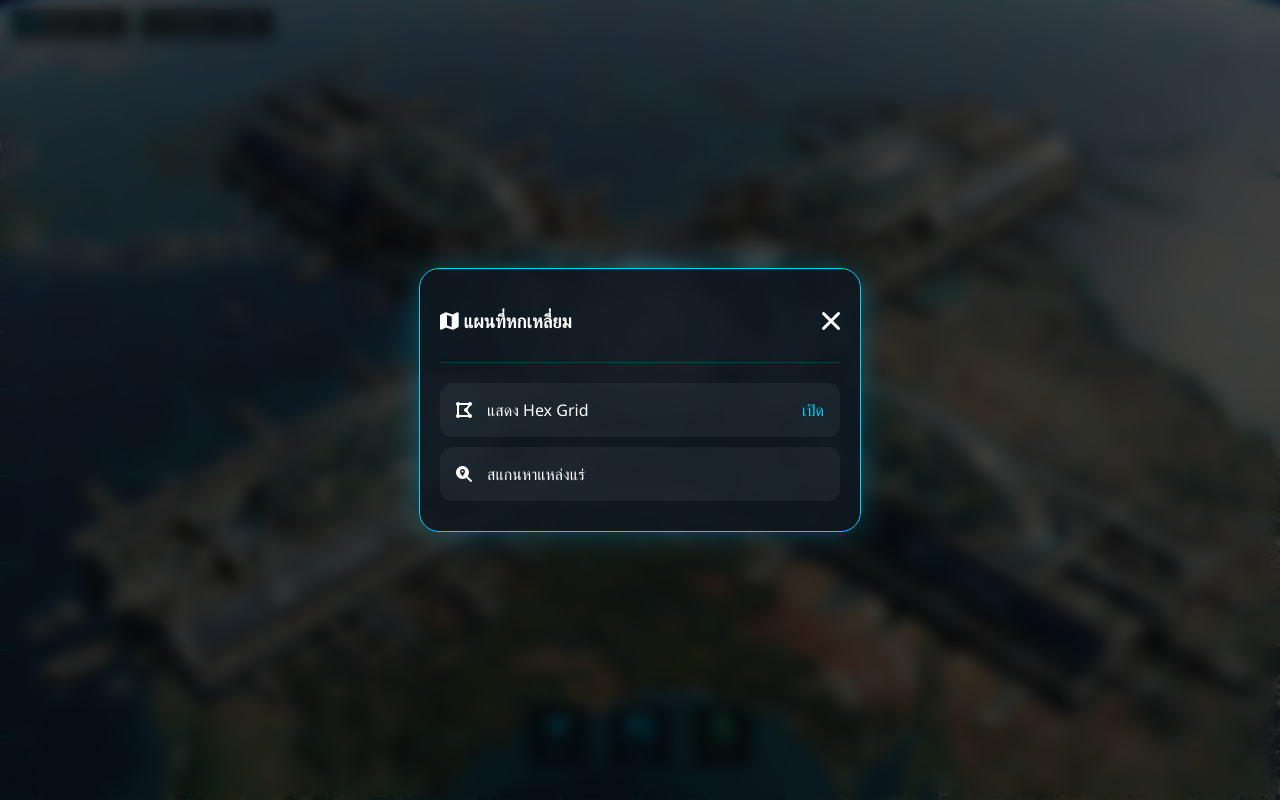
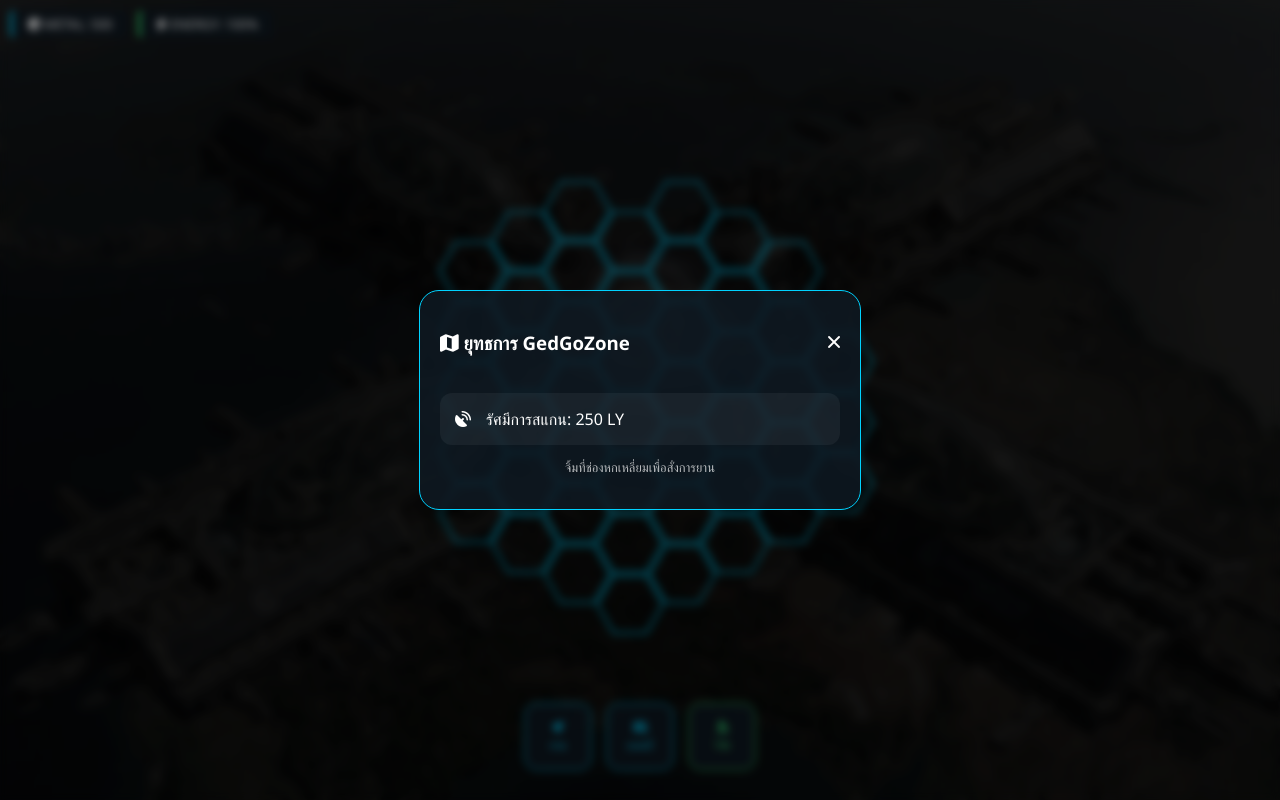
Before and after one commit to aoybtt-netizen/my-webboard, a website: page public/void_expedition.html in a window 1280 px wide. Both pictures are taken after a click on the element "แผนที่". Drawn offline with Linux system fonts and the light colour scheme.

Commit message:
game 0185

```diff
--- a/public/void_expedition.html
+++ b/public/void_expedition.html
@@ -9,7 +9,6 @@
         :root {
             --neon-blue: #00d2ff;
             --neon-green: #38ef7d;
-            --neon-red: #ff4b2b;
             --glass: rgba(15, 25, 35, 0.85);
         }
 
@@ -18,11 +17,11 @@
             width: 100%; height: 100%;
             overflow: hidden;
             background-color: #000;
-            font-family: 'Segoe UI', Tahoma, sans-serif;
+            font-family: 'Segoe UI', sans-serif;
             color: white;
         }
 
-        /* --- พื้นหลังสถานีอวกาศ --- */
+        /* --- พื้นหลังสถานีอวกาศ (เพิ่ม Transition สำหรับการทึบแสง) --- */
         #game-background {
             position: fixed;
             top: 0; left: 0; width: 100%; height: 100%;
@@ -30,108 +29,52 @@
             background-size: cover;
             background-position: center;
             z-index: 1;
+            transition: filter 0.6s ease, transform 0.6s ease;
         }
 
-        /* --- Canvas สำหรับวาด Hex Grid --- */
+        /* คลาสสำหรับทำให้พื้นหลังทึบแสงและซูมออกเล็กน้อย */
+        .bg-dimmed {
+            filter: brightness(0.15) saturate(0.5) blur(2px);
+            transform: scale(1.05);
+        }
+
+        /* --- Canvas สำหรับ Hex Grid (วงกลมตรงกลาง) --- */
         #hex-canvas {
             position: fixed;
             top: 0; left: 0;
-            z-index: 2;
-            pointer-events: none; /* ให้คลิกทะลุไปหา UI ได้ */
-            opacity: 0.5;
-            transition: opacity 0.5s;
+            z-index: 5;
+            pointer-events: none;
+            opacity: 0;
+            transition: opacity 0.5s ease;
         }
 
-        /* --- HUD ด้านบน (Resources) --- */
+        /* --- HUD & Navigation --- */
         .hud-top {
-            position: fixed;
-            top: calc(10px + env(safe-area-inset-top));
-            left: 10px; right: 10px;
-            display: flex; gap: 10px;
-            z-index: 100;
+            position: fixed; top: calc(10px + env(safe-area-inset-top));
+            left: 10px; right: 10px; display: flex; gap: 10px; z-index: 100;
         }
+        .res-item { background: var(--glass); padding: 5px 15px; border-radius: 5px; backdrop-filter: blur(5px); border-left: 3px solid var(--neon-blue); font-size: 0.8rem; }
 
-        .res-item {
-            background: var(--glass);
-            border-left: 3px solid var(--neon-blue);
-            padding: 5px 15px;
-            border-radius: 5px;
-            backdrop-filter: blur(5px);
-            font-size: 0.8rem;
+        .bottom-nav {
+            position: fixed; bottom: 30px; left: 50%; transform: translateX(-50%);
+            display: flex; gap: 15px; z-index: 1000;
         }
+        .nav-btn {
+            width: 65px; height: 65px; background: var(--glass); border: 1px solid var(--neon-blue);
+            border-radius: 12px; color: var(--neon-blue); display: flex; flex-direction: column;
+            align-items: center; justify-content: center; cursor: pointer; transition: 0.3s; font-size: 0.7rem; gap: 5px;
+        }
+        .nav-btn:active { transform: scale(0.9); }
 
-        /* --- ปุ่มนำทางด้านล่าง --- */
-        .bottom-nav {
-            position: fixed;
-            bottom: 30px; left: 50%;
-            transform: translateX(-50%);
-            display: flex; gap: 15px;
-            z-index: 1000;
+        /* --- Menu Overlay --- */
+        .menu-overlay {
+            position: fixed; top: 0; left: 0; width: 100%; height: 100%;
+            background: rgba(0, 0, 0, 0.4); backdrop-filter: blur(4px);
+            display: none; z-index: 2000; align-items: center; justify-content: center;
         }
-
-        .nav-btn {
-            width: 65px; height: 65px;
-            background: var(--glass);
-            border: 1px solid var(--neon-blue);
-            border-radius: 12px;
-            color: var(--neon-blue);
-            display: flex; flex-direction: column;
-            align-items: center; justify-content: center;
-            cursor: pointer; transition: 0.3s;
-            font-size: 0.7rem; gap: 5px;
-            backdrop-filter: blur(10px);
-        }
-        .nav-btn:active { transform: scale(0.9); border-color: var(--neon-green); }
-        .nav-btn i { font-size: 1.4rem; }
-
-        /* --- UI Overlay (Menus) --- */
-        .menu-overlay {
-            position: fixed;
-            top: 0; left: 0; width: 100%; height: 100%;
-            background: rgba(0, 0, 0, 0.7);
-            backdrop-filter: blur(8px);
-            display: none;
-            z-index: 2000;
-            align-items: center; justify-content: center;
-        }
-
-        .glass-panel {
-            background: var(--glass);
-            border: 1px solid var(--neon-blue);
-            border-radius: 20px;
-            width: 85%; max-width: 400px;
-            padding: 20px;
-            box-shadow: 0 0 30px rgba(0, 210, 255, 0.3);
-        }
-
-        .panel-header {
-            display: flex; justify-content: space-between; align-items: center;
-            margin-bottom: 20px; border-bottom: 1px solid rgba(0, 210, 255, 0.2);
-            padding-bottom: 10px;
-        }
-
-        .list-item {
-            background: rgba(255, 255, 255, 0.05);
-            padding: 15px; border-radius: 12px;
-            margin-bottom: 10px; display: flex; align-items: center; gap: 15px;
-            border: 1px solid transparent;
-        }
-        .list-item:active { border-color: var(--neon-green); }
-
-        .btn-close { font-size: 1.5rem; cursor: pointer; color: #fff; }
-
-        /* --- ย้อนกลับ --- */
-        .back-nav {
-            position: fixed;
-            top: calc(15px + env(safe-area-inset-top));
-            right: 15px;
-            z-index: 100;
-            background: rgba(255,255,255,0.1);
-            width: 35px; height: 35px;
-            border-radius: 50%;
-            display: flex; align-items: center; justify-content: center;
-            color: white; text-decoration: none;
-        }
+        .glass-panel { background: var(--glass); border: 1px solid var(--neon-blue); border-radius: 20px; width: 85%; max-width: 400px; padding: 20px; }
+        .panel-header { display: flex; justify-content: space-between; align-items: center; margin-bottom: 20px; }
+        .list-item { background: rgba(255,255,255,0.05); padding: 15px; border-radius: 12px; margin-bottom: 10px; display: flex; align-items: center; gap: 15px; }
     </style>
 </head>
 <body>
@@ -140,82 +83,48 @@
     <canvas id="hex-canvas"></canvas>
 
     <div class="hud-top">
-        <div class="res-item">
-            <i class="fas fa-cube" style="color:var(--neon-blue)"></i> METAL: <span id="res-metal">500</span>
+        <div class="res-item"><i class="fas fa-cube"></i> METAL: 500</div>
+        <div class="res-item" style="border-color: var(--neon-green);"><i class="fas fa-bolt"></i> ENERGY: 100%</div>
+    </div>
+
+    <div class="bottom-nav">
+        <div class="nav-btn" onclick="openMenu('ship-menu')">
+            <i class="fas fa-rocket"></i><span>ยาน</span>
         </div>
-        <div class="res-item" style="border-color: var(--neon-green);">
-            <i class="fas fa-bolt" style="color:var(--neon-green)"></i> ENERGY: <span id="res-energy">100%</span>
+        <div class="nav-btn" onclick="openMapMode()">
+            <i class="fas fa-map-marked-alt"></i><span>แผนที่</span>
+        </div>
+        <div class="nav-btn" style="border-color: var(--neon-green); color: var(--neon-green);" onclick="alert('วิจัย...')">
+            <i class="fas fa-microscope"></i><span>วิจัย</span>
         </div>
     </div>
 
-    <a href="gedgozonegame.html" class="back-nav"><i class="fas fa-times"></i></a>
-
-    <div class="bottom-nav">
-        <div class="nav-btn" onclick="openMenu('ship-menu')">
-            <i class="fas fa-rocket"></i>
-            <span>ยาน</span>
-        </div>
-        <div class="nav-btn" onclick="openMenu('map-menu')">
-            <i class="fas fa-map-marked-alt"></i>
-            <span>แผนที่</span>
-        </div>
-        <div class="nav-btn" style="border-color: var(--neon-green); color: var(--neon-green);" onclick="alert('ศูนย์วิจัย GedGo กำลังก่อสร้าง...')">
-            <i class="fas fa-microscope"></i>
-            <span>วิจัย</span>
-        </div>
-    </div>
-
-    <div id="ship-menu" class="menu-overlay" onclick="checkClose(event)">
+    <div id="map-menu" class="menu-overlay" onclick="closeMapMode(event)">
         <div class="glass-panel">
             <div class="panel-header">
-                <h3><i class="fas fa-satellite"></i> กองยานสำรวจ</h3>
-                <i class="fas fa-times btn-close" onclick="closeMenus()"></i>
+                <h3><i class="fas fa-map"></i> ยุทธการ GedGoZone</h3>
+                <i class="fas fa-times" style="cursor:pointer" onclick="closeMapMode()"></i>
             </div>
             <div class="list-item">
-                <i class="fas fa-space-shuttle fa-2x" style="color:var(--neon-blue)"></i>
-                <div style="flex:1">
-                    <b>GedGo Scout-01</b><br>
-                    <small style="color:var(--neon-green)">สถานะ: พร้อมปฏิบัติการ</small>
-                </div>
+                <i class="fas fa-satellite-dish"></i>
+                <div style="flex:1">รัศมีการสแกน: 250 LY</div>
             </div>
-            <div class="list-item" style="opacity: 0.5;">
-                <i class="fas fa-plus-circle fa-2x"></i>
-                <div style="flex:1">
-                    <b>สร้างยานลำใหม่</b><br>
-                    <small>ต้องการ: 200 Metal</small>
-                </div>
-            </div>
-        </div>
-    </div>
-
-    <div id="map-menu" class="menu-overlay" onclick="checkClose(event)">
-        <div class="glass-panel">
-            <div class="panel-header">
-                <h3><i class="fas fa-map"></i> แผนที่หกเหลี่ยม</h3>
-                <i class="fas fa-times btn-close" onclick="closeMenus()"></i>
-            </div>
-            <div class="list-item" onclick="toggleGrid()">
-                <i class="fas fa-draw-polygon"></i>
-                <div style="flex:1">แสดง Hex Grid</div>
-                <div id="grid-status" style="color:var(--neon-blue)">เปิด</div>
-            </div>
-            <div class="list-item">
-                <i class="fas fa-search-location"></i>
-                <div style="flex:1">สแกนหาแหล่งแร่</div>
-            </div>
+            <p style="font-size:0.8rem; opacity:0.7; text-align:center;">จิ้มที่ช่องหกเหลี่ยมเพื่อสั่งการยาน</p>
         </div>
     </div>
 
     <script>
         const canvas = document.getElementById('hex-canvas');
         const ctx = canvas.getContext('2d');
-        let showGrid = true;
+        const bg = document.getElementById('game-background');
 
-        // --- ระบบวาดแผนที่หกเหลี่ยม (Hex Grid) ---
+        let mapActive = false;
+
+        // --- ระบบวาดหกเหลี่ยมวงกลมตรงกลาง ---
         function drawHex(x, y, radius) {
             ctx.beginPath();
             for (let i = 0; i < 6; i++) {
-                ctx.lineTo(x + radius * Math.cos(a = i * Math.PI / 3), y + radius * Math.sin(a));
+                ctx.lineTo(x + radius * Math.cos(i * Math.PI / 3), y + radius * Math.sin(i * Math.PI / 3));
             }
             ctx.closePath();
             ctx.stroke();
@@ -226,49 +135,59 @@
             canvas.height = window.innerHeight;
             ctx.clearRect(0, 0, canvas.width, canvas.height);
 
-            if (!showGrid) return;
+            const centerX = canvas.width / 2;
+            const centerY = canvas.height / 2;
+            const hexRadius = 35; // ลดขนาดหกเหลี่ยมลง
+            const gridAreaRadius = 220; // รัศมีวงกลมที่ Grid จะแสดง
+
+            const h = hexRadius * Math.sqrt(3);
+            const w = hexRadius * 1.5;
 
             ctx.strokeStyle = '#00d2ff';
-            ctx.lineWidth = 1;
+            ctx.lineWidth = 1.5;
 
-            const r = 50; // รัศมีหกเหลี่ยม
-            const h = r * Math.sqrt(3); // ความสูงหกเหลี่ยม
+            // วาด Grid ภายในขอบเขตวงกลม
+            for (let x = centerX - gridAreaRadius - w; x < centerX + gridAreaRadius + w; x += w) {
+                for (let y = centerY - gridAreaRadius - h; y < centerY + gridAreaRadius + h; y += h) {
+                    const xPos = x;
+                    // จัดการ offset ของรังผึ้ง
+                    const column = Math.round((x - centerX) / w);
+                    const yPos = y + (Math.abs(column) % 2 === 1 ? h / 2 : 0);
 
-            // เริ่มวาดจากกึ่งกลางสถานี
-            for (let y = 0; y + h < canvas.height + h; y += h) {
-                for (let x = 0; x + r < canvas.width + r; x += r * 1.5) {
-                    const xPos = x;
-                    const yPos = y + ( (x / (r * 1.5) % 2) ? h / 2 : 0);
-                    drawHex(xPos, yPos, r);
+                    // เช็คระยะห่างจากจุดศูนย์กลางจอ
+                    const dist = Math.sqrt(Math.pow(xPos - centerX, 2) + Math.pow(yPos - centerY, 2));
+
+                    if (dist < gridAreaRadius) {
+                        drawHex(xPos, yPos, hexRadius - 2); // -2 เพื่อให้มีช่องว่างเล็กน้อยดูเท่
+                    }
                 }
             }
         }
 
-        // --- ระบบเมนู ---
+        // --- ระบบเปิด/ปิด โหมดแผนที่ ---
+        function openMapMode() {
+            mapActive = true;
+            bg.classList.add('bg-dimmed'); // พื้นหลังทึบแสง
+            canvas.style.opacity = "1"; // แสดง Grid
+            document.getElementById('map-menu').style.display = 'flex';
+            renderGrid();
+        }
+
+        function closeMapMode(e) {
+            // ถ้าคลิกข้างนอกแผงเมนู หรือกดปุ่มปิด
+            if (!e || e.target.classList.contains('menu-overlay') || e.target.classList.contains('fa-times')) {
+                mapActive = false;
+                bg.classList.remove('bg-dimmed');
+                canvas.style.opacity = "0";
+                document.getElementById('map-menu').style.display = 'none';
+            }
+        }
+
         function openMenu(id) {
             document.getElementById(id).style.display = 'flex';
         }
 
-        function closeMenus() {
-            document.querySelectorAll('.menu-overlay').forEach(m => m.style.display = 'none');
-        }
-
-        function checkClose(e) {
-            if (e.target.classList.contains('menu-overlay')) closeMenus();
-        }
-
-        function toggleGrid() {
-            showGrid = !showGrid;
-            document.getElementById('grid-status').innerText = showGrid ? "เปิด" : "ปิด";
-            document.getElementById('grid-status').style.color = showGrid ? "var(--neon-blue)" : "#666";
-            canvas.style.opacity = showGrid ? "0.5" : "0";
-            renderGrid();
-        }
-
-        // เริ่มต้นระบบ
-        window.addEventListener('resize', renderGrid);
-        renderGrid();
-
+        window.addEventListener('resize', () => { if(mapActive) renderGrid(); });
     </script>
 </body>
 </html>
```
